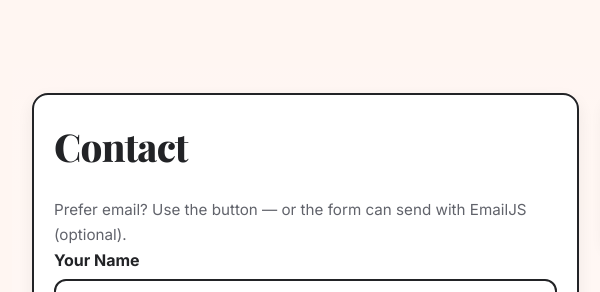
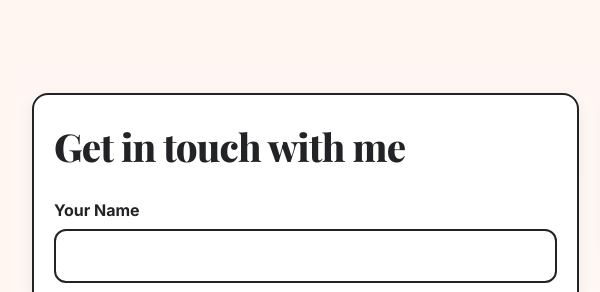
Before and after one commit to Thulisile-Vilakazi/Thulisile-Vilakazi-portfolio, a plain HTML site: page index.html in a window 1280 px wide. Shown: the part 3974-4266 px from the top of the page, 98-698 px from the left. Drawn offline with nearby package versions, Linux system fonts and the light colour scheme.

```diff
--- a/index.html
+++ b/index.html
@@ -266,11 +266,10 @@
 
 
 
-    <section id="contact" class="section section--soft">
+    <section id="contact me" class="section section--soft">
       <div class="container contact__grid">
         <article class="card">
-          <h2 class="title title--left">Contact</h2>
-          <p class="body">Prefer email? Use the button — or the form can send with EmailJS (optional).</p>
+          <h2 class="title title--left">Get in touch with me</h2>
           <form id="contact-form" class="form" novalidate>
             <label><span>Your Name</span><input type="text" name="from_name" required></label>
             <label><span>Your Email</span><input type="email" name="reply_to" required></label>
```
